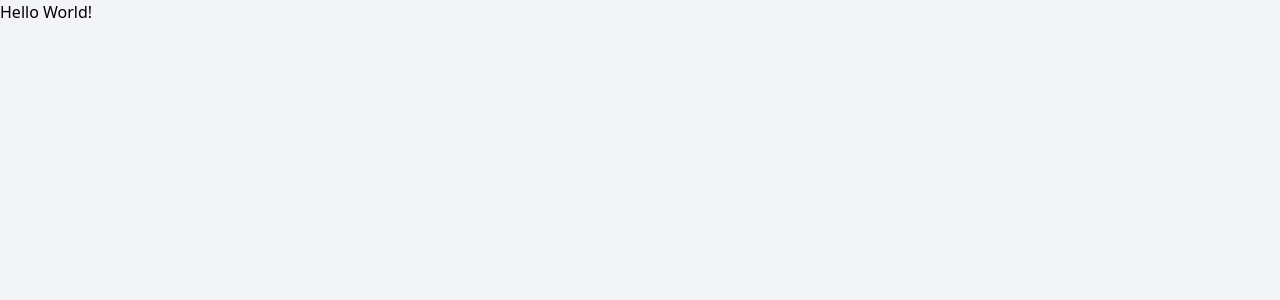
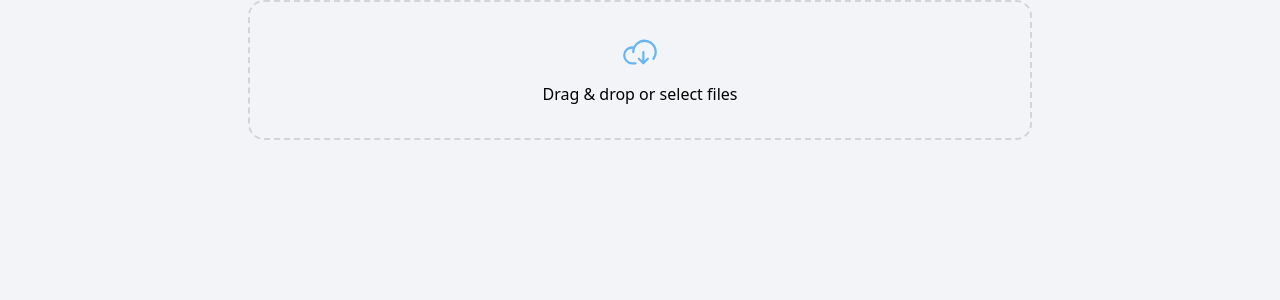
Before and after one commit to Damiantokarski/advertising-text-generator, a React app in the folder frontend/: page / in a window 1280 px wide. Shown: the top 300 px of the page. Built offline with nearby package versions, Linux system fonts and the light colour scheme; the HTML template or start-up script is replaced by a standard one.

Commit message:
Add Dropzone

```diff
--- a/frontend/package.json
+++ b/frontend/package.json
@@ -14,6 +14,7 @@
     "@tailwindcss/vite": "^4.1.16",
     "react": "^19.2.0",
     "react-dom": "^19.1.1",
+    "react-icons": "^5.5.0",
     "react-redux": "^9.2.0"
   },
   "devDependencies": {
--- a/frontend/src/App.tsx
+++ b/frontend/src/App.tsx
@@ -1,10 +1,10 @@
-import './App.css'
+import "./App.css";
 
-function App() {
+import { Dropzone } from "./app/Ui/Dropzone";
 
-  return (
-    <div>Hello World!</div>
-  )
+export default function App() {
+	const handleDropZone = (files: File[]) => {
+		console.log(files);
+	};
+	return <Dropzone onFiles={handleDropZone} />;
 }
-
-export default App
--- /dev/null
+++ b/frontend/src/app/Ui/Dropzone.tsx
@@ -0,0 +1,88 @@
+import { useDropzone } from "../hooks/useDropzone";
+import { Icon, IconType } from "./Icon";
+
+export interface DropzoneProps {
+	onFiles: (files: File[]) => void;
+	onError?: (messages: string[]) => void;
+	accept?: string | string[];
+	multiple?: boolean;
+	maxSizeMB?: number;
+	disabled?: boolean;
+	className?: string;
+	label?: string;
+	renderHelper?: React.ReactNode;
+}
+
+export const Dropzone = ({
+	onFiles,
+	onError,
+	accept,
+	multiple = true,
+	maxSizeMB,
+	disabled = false,
+	className = "",
+	label = "Drag and drop files here or click to select from your drive.",
+	renderHelper,
+}: DropzoneProps) => {
+	const {
+		inputRef,
+		isDragOver,
+		openDialog,
+		onDragOver,
+		onDragLeave,
+		onDrop,
+		onPaste,
+	} = useDropzone({ onFiles, onError, accept, multiple, maxSizeMB, disabled });
+
+	const baseStyles =
+		"flex flex-col items-center justify-center gap-3 w-full rounded-2xl border-2 border-dashed p-8 transition outline-none focus-visible:ring-2 focus-visible:ring-offset-2 cursor-pointer select-none max-w-196";
+	const stateStyles = disabled
+		? "opacity-50 cursor-not-allowed"
+		: isDragOver
+			? "border-blue-500 bg-blue-50"
+			: "border-zinc-300 hover:bg-zinc-50";
+
+	return (
+		<div className={`flex justify-center ${className}`}>
+			<div
+				role="button"
+				tabIndex={0}
+				aria-disabled={disabled}
+				aria-label="File upload area"
+				className={`${baseStyles} ${stateStyles}`}
+				onClick={openDialog}
+				onKeyDown={(e) => {
+					if (e.key === "Enter" || e.key === " ") {
+						e.preventDefault();
+						openDialog();
+					}
+				}}
+				onDragOver={onDragOver}
+				onDragLeave={onDragLeave}
+				onDrop={onDrop}
+				onPaste={onPaste}
+			>
+				<Icon
+					type={IconType.CloudArrowDown}
+					className="text-4xl text-primary-blue-sky "
+				/>
+				<p>Drag & drop or select files</p>
+
+				<input
+					ref={inputRef}
+					type="file"
+					style={{ display: "none" }}
+					multiple={multiple}
+					accept={Array.isArray(accept) ? accept.join(",") : accept}
+					onChange={(e) => {
+						if (!e.target.files) return;
+						const files = Array.from(e.target.files);
+						console.log(files);
+						onFiles(files);
+						e.target.value = "";
+					}}
+				/>
+			</div>
+		</div>
+	);
+};
--- a/frontend/src/app/Ui/Icon.tsx
+++ b/frontend/src/app/Ui/Icon.tsx
@@ -1,4 +1,4 @@
-import React, { JSX, memo } from "react";
+import React, { type JSX, memo } from "react";
 import {
   PiTextAlignLeft,
   PiTextAlignRight,
--- /dev/null
+++ b/frontend/src/app/hooks/useDropzone.ts
@@ -0,0 +1,146 @@
+import { useCallback, useMemo, useRef, useState } from "react";
+
+export interface DropzoneOptions {
+	onFiles: (files: File[]) => void;
+	onError?: (messages: string[]) => void;
+	accept?: string | string[];
+	multiple?: boolean;
+	maxSizeMB?: number;
+	disabled?: boolean;
+}
+
+function normalizeAccept(accept?: string | string[]) {
+	if (!accept) return undefined;
+	if (Array.isArray(accept)) return accept.join(",");
+	return accept;
+}
+
+function fileMatchesAccept(file: File, accept?: string) {
+	if (!accept) return true;
+	const tokens = accept
+		.split(",")
+		.map((t) => t.trim().toLowerCase())
+		.filter(Boolean);
+	const mime = (file.type || "").toLowerCase();
+	const name = file.name.toLowerCase();
+
+	const isPsd = name.endsWith(".psd");
+
+	return tokens.some((rule) => {
+		if (
+			isPsd &&
+			(rule === ".psd" ||
+				rule === "image/vnd.adobe.photoshop" ||
+				rule.startsWith("image/"))
+		) {
+			return true;
+		}
+		if (rule.endsWith("/*"))
+			return mime && mime.startsWith(rule.replace("/*", "/"));
+		if (rule.startsWith(".")) return name.endsWith(rule);
+		return mime && mime === rule;
+	});
+}
+
+export function useDropzone({
+	onFiles,
+	onError,
+	accept,
+	multiple = true,
+	maxSizeMB,
+	disabled = false,
+}: DropzoneOptions) {
+	const [isDragOver, setIsDragOver] = useState(false);
+	const inputRef = useRef<HTMLInputElement | null>(null);
+	const acceptAttr = useMemo(() => normalizeAccept(accept), [accept]);
+
+	const emitError = useCallback(
+		(messages: string[]) => onError?.(messages),
+		[onError]
+	);
+
+	const validateAndSubmit = useCallback(
+		(list: FileList | File[]) => {
+			const files = Array.from(list);
+			const errors: string[] = [];
+
+			const filtered = files.filter((f) => {
+				if (maxSizeMB && f.size > maxSizeMB * 1024 * 1024) {
+					errors.push(`${f.name} przekracza ${maxSizeMB} MB`);
+					return false;
+				}
+				if (acceptAttr && !fileMatchesAccept(f, acceptAttr)) {
+					errors.push(`${f.name} ma niedozwolony typ`);
+					return false;
+				}
+				return true;
+			});
+
+			if (!filtered.length) {
+				emitError(errors.length ? errors : ["Nie wybrano żadnych plików."]);
+				return;
+			}
+
+			if (!multiple && filtered.length > 1) {
+				emitError(["Wybrano więcej niż jeden plik."]);
+				onFiles([filtered[0]]);
+				return;
+			}
+
+			if (errors.length) emitError(errors);
+			onFiles(filtered);
+		},
+		[acceptAttr, emitError, maxSizeMB, multiple, onFiles]
+	);
+
+	const openDialog = useCallback(() => {
+		if (!disabled) inputRef.current?.click();
+	}, [disabled]);
+
+	const onDragOver = useCallback(
+		(e: React.DragEvent) => {
+			e.preventDefault();
+			if (!disabled) {
+				e.dataTransfer.dropEffect = "copy";
+				setIsDragOver(true);
+			}
+		},
+		[disabled]
+	);
+
+	const onDragLeave = useCallback(() => setIsDragOver(false), []);
+	const onDrop = useCallback(
+		(e: React.DragEvent) => {
+			e.preventDefault();
+			if (!disabled) {
+				setIsDragOver(false);
+				validateAndSubmit(e.dataTransfer.files);
+			}
+		},
+		[disabled, validateAndSubmit]
+	);
+
+	const onPaste = useCallback(
+		(e: React.ClipboardEvent) => {
+			if (disabled) return;
+			const files: File[] = [];
+			for (const item of e.clipboardData.items) {
+				const f = item.getAsFile();
+				if (f) files.push(f);
+			}
+			if (files.length) validateAndSubmit(files);
+		},
+		[disabled, validateAndSubmit]
+	);
+
+	return {
+		inputRef,
+		isDragOver,
+		openDialog,
+		onDragOver,
+		onDragLeave,
+		onDrop,
+		onPaste,
+		validateAndSubmit,
+	};
+}
```
Also changed, not shown: 1 other file (tests, documents, lock files or other folders).
